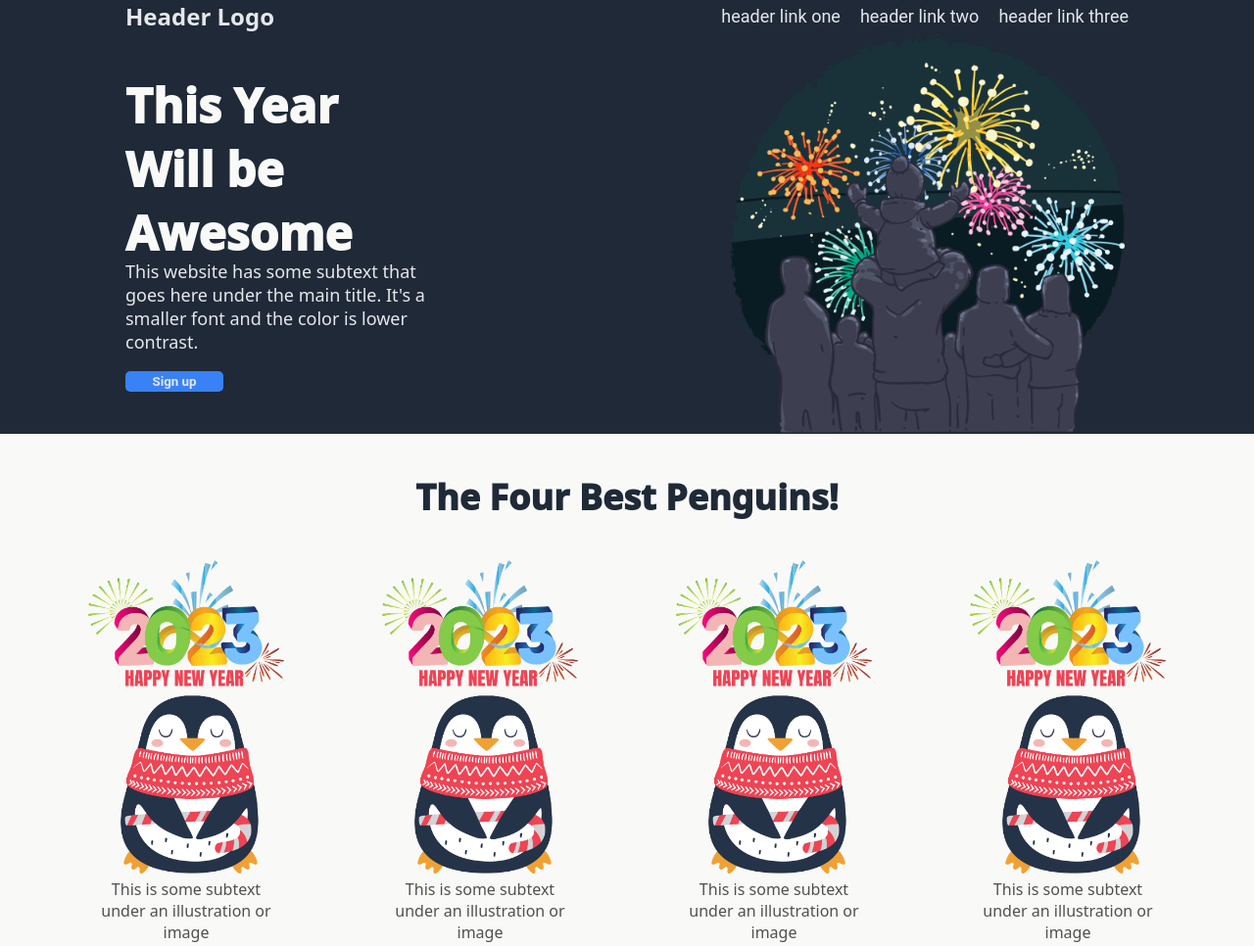
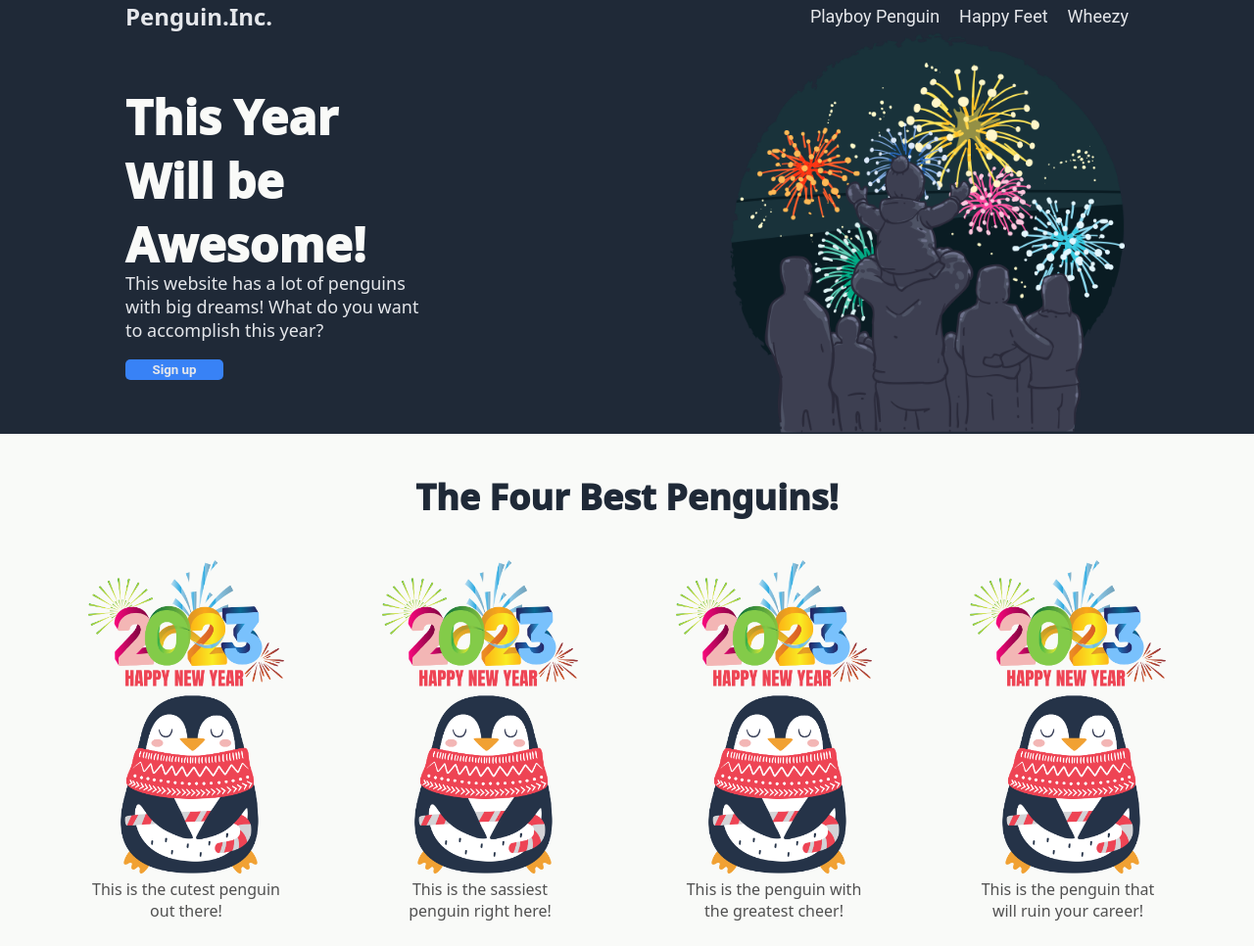
Before and after one commit to SharpeimQ/Landing-Page, a plain HTML site: page index.html in a window 1280 px wide. Shown: the top 966 px of the page at 98% size. Drawn offline with Linux system fonts and the light colour scheme.

Commit message:
Fix webpage theme remove images that did not make the cut

```diff
--- a/index.html
+++ b/index.html
@@ -10,19 +10,19 @@
 <body>
 <div class="background1">
     <div class="Header">
-        <div class="Head-logo">Header Logo</div>
+        <div class="Head-logo">Penguin.Inc.</div>
         <ul class="links">
-            <li><a href="">header link one</a></li>
-            <li><a href="">header link two</a></li>
-            <li><a href="">header link three</a></li>
+            <li><a href="">Playboy Penguin</a></li>
+            <li><a href="">Happy Feet</a></li>
+            <li><a href="">Wheezy</a></li>
         </ul>
     </div>
 
     <div class="container1">
         <div class="Heading">
-            <div class="Header1">This Year Will be Awesome</div>
+            <div class="Header1">This Year Will be Awesome!</div>
             <p class="Description">
-                This website has some subtext that goes here under the main title. It's a smaller font and the color is lower contrast.
+                This website has a lot of penguins with big dreams! What do you want to accomplish this year?
             </p>
             <button class="sign-up">Sign up</button>
         </div>
@@ -37,19 +37,19 @@
         <div class="Description2">
             <div class="imgcap">
                 <img src="peng.png" alt="penguin">
-                <div class = "text">This is some subtext under an illustration or image</div>
+                <div class = "text">This is the cutest penguin out there!</div>
             </div>
             <div class="imgcap">
                 <img src="peng.png" alt="penguin">
-                <div class = "text">This is some subtext under an illustration or image</div>
+                <div class = "text">This is the sassiest penguin right here!</div>
             </div>
             <div class="imgcap">
                 <img src="peng.png" alt="penguin">
-                <div class = "text">This is some subtext under an illustration or image</div>
+                <div class = "text">This is the penguin with the greatest cheer!</div>
             </div>
             <div class="imgcap">
                 <img src="peng.png" alt="penguin">
-                <div class = "text">This is some subtext under an illustration or image</div>
+                <div class = "text">This is the penguin that will ruin your career!</div>
             </div>
         </div>
     </div>
@@ -58,11 +58,10 @@
 <div class="background3">
     <div class="container3">
         <div class="quote3">
-            This is an inspiring quote, or a testimonial from a customer. Maybe it's just filling up space, or maybe people will actually read it. Who knows?
-            All I know is that it looks nice.
+            "Because penguins are so beloved, they are uniquely capable of teaching us about love for the natural world... Penguins are living lessons in caring for the earth and its creatures, in all their beauty and vulnerability."
         </div>
         <div class="speaker">
-            -Thor, God of Thunder
+            -Charles Bergman
         </div>
     </div>
 </div>
@@ -71,8 +70,8 @@
     <div class="container4">
         <div class="ad">
             <div class="quote4">
-                Call to action! It's time!
-                <div>Sign up for our product by clicking that button right over there!</div>
+                Call to action! See a Penguin Today!
+                <div>Sign up by clicking that button right over there!</div>
             </div>
             <button class="sign-up">Sign up</button>
         </div>
```
Also changed, not shown: splash.png (deleted).
